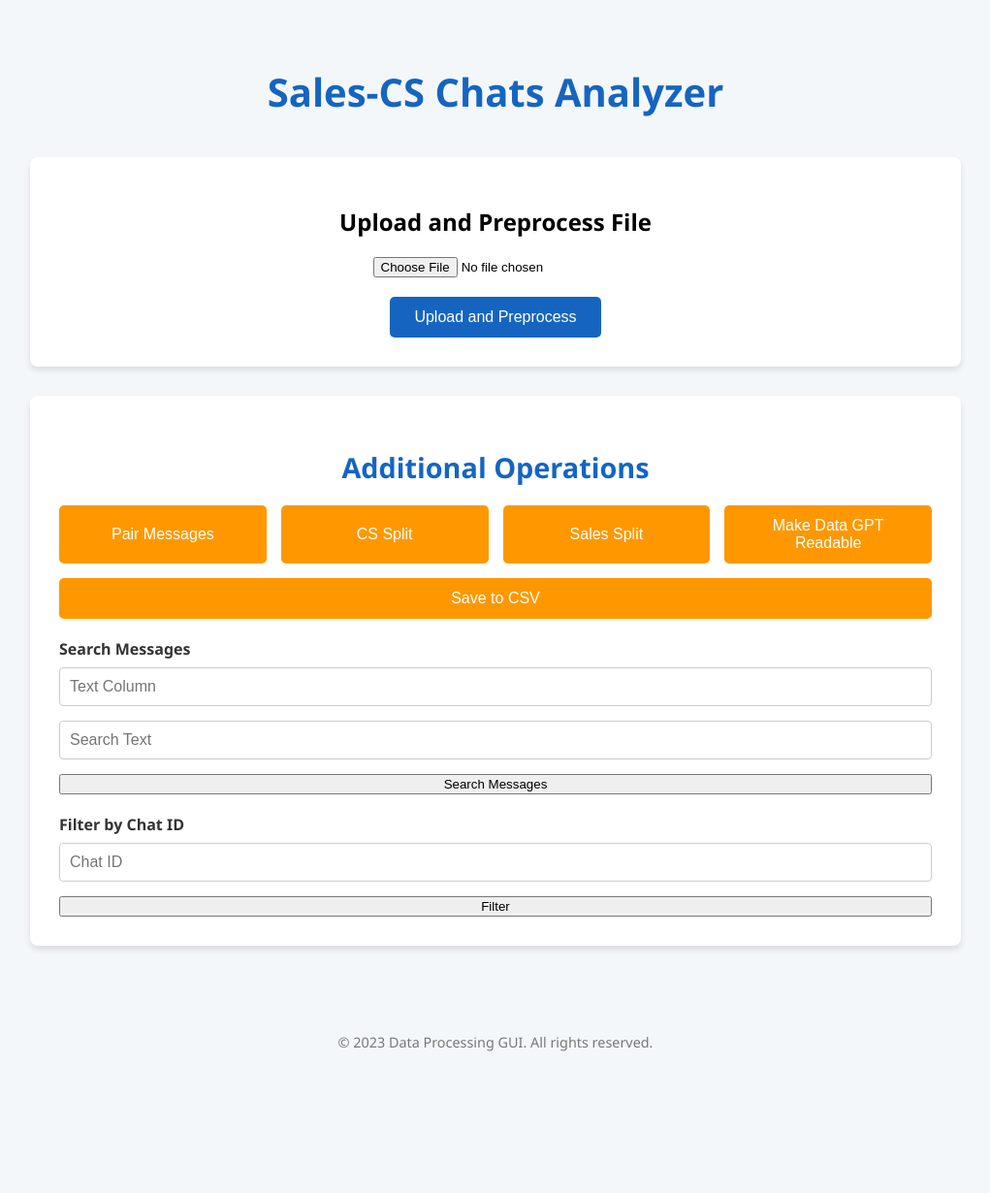
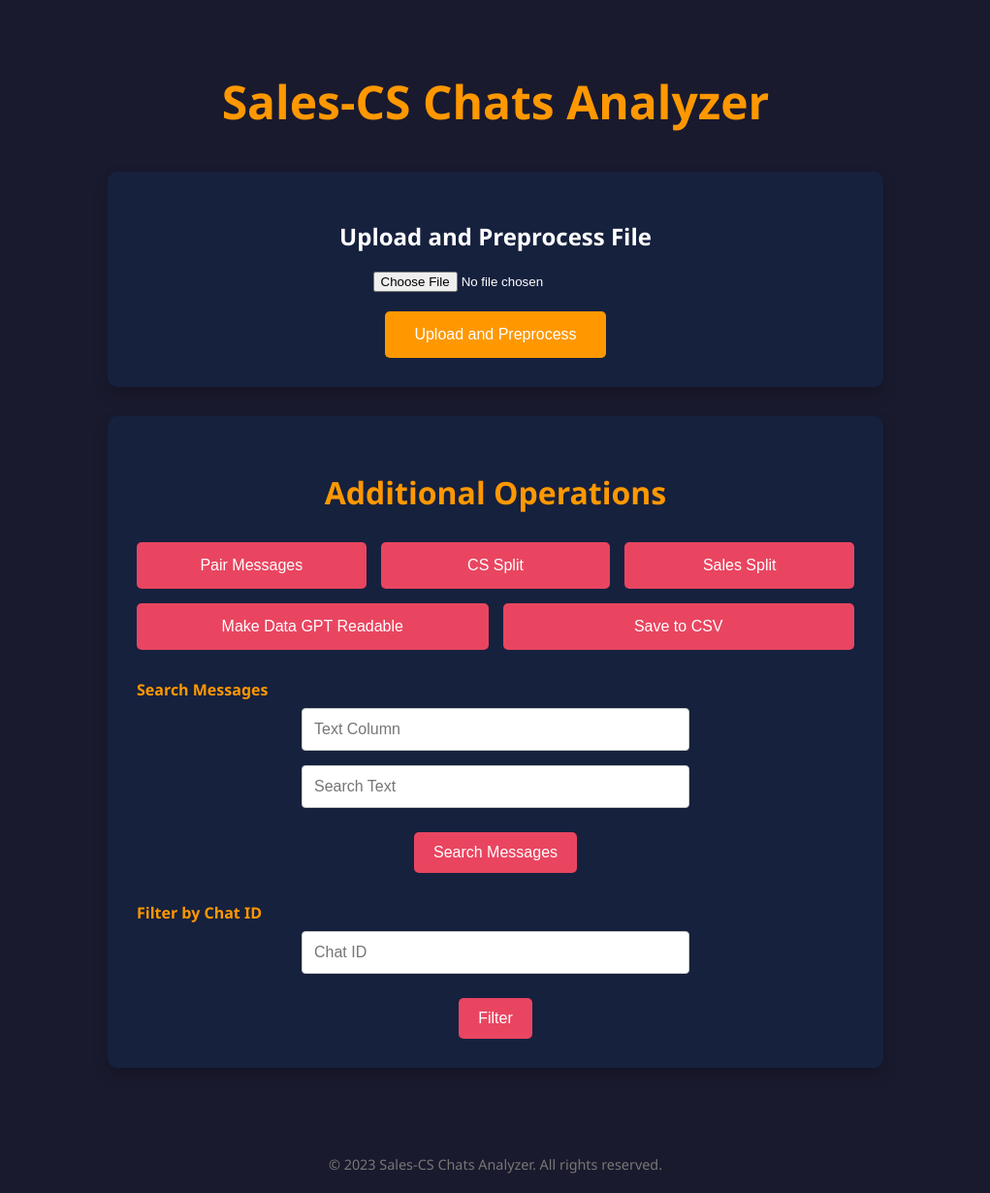
Before and after one commit to Mohamed-Moslemani/AutoAnalyst, a FastAPI app: page / in a window 1280 px wide. Shown: the whole page at 97% size, without its empty margins (129-1150 px from the left). Before the commit the page ends 1084 px from the top, so only its background shows below. Run offline with FastAPI, Linux system fonts and the light colour scheme.

Commit message:
style change

```diff
--- a/app/templates/index.html
+++ b/app/templates/index.html
@@ -1,10 +1,8 @@
-<!-- app/templates/index.html -->
-
 <!DOCTYPE html>
 <html lang="en">
 <head>
     <meta charset="UTF-8">
-    <title>Data Processing GUI</title>
+    <title>Sales-CS Chats Analyzer</title>
     <style>
         /* Base Styles */
         * {
@@ -12,7 +10,8 @@
         }
         body {
             font-family: 'Segoe UI', Tahoma, Geneva, Verdana, sans-serif;
-            background-color: #f4f7fa;
+            background-color: #1a1a2e;
+            color: #fff;
             margin: 0;
             padding: 0;
         }
@@ -29,6 +28,9 @@
             max-width: 1000px;
             margin: auto;
             padding: 40px 20px;
+            display: flex;
+            flex-direction: column;
+            align-items: center;
         }
 
         /* Header */
@@ -37,25 +39,27 @@
             padding-bottom: 30px;
         }
         .header h1 {
-            font-size: 2.5em;
-            color: #1565c0;
+            font-size: 3em;
+            color: #ff9800;
             margin-bottom: 10px;
         }
         .header p {
             font-size: 1.2em;
-            color: #555;
+            color: #fff;
         }
 
         /* Card Styles */
         .card {
-            background: #fff;
-            border-radius: 8px;
+            background: #16213e;
+            border-radius: 10px;
             padding: 30px;
             margin-bottom: 30px;
-            box-shadow: 0 4px 6px rgba(0, 0, 0, 0.1);
+            box-shadow: 0 8px 16px rgba(0, 0, 0, 0.2);
+            width: 100%;
+            max-width: 800px;
         }
 
-        /* File Upload Section */
+        /* Upload Section */
         .upload-section {
             display: flex;
             flex-direction: column;
@@ -63,36 +67,40 @@
         }
         .upload-section input[type="file"] {
             margin-bottom: 20px;
+            color: #fff;
         }
         .upload-section button {
-            background-color: #1565c0;
+            background-color: #ff9800;
             color: #fff;
             border: none;
-            padding: 12px 25px;
+            padding: 15px 30px;
             font-size: 1em;
             border-radius: 5px;
             cursor: pointer;
+            transition: background 0.3s;
         }
         .upload-section button:hover {
-            background-color: #0d47a1;
+            background-color: #e07c00;
         }
 
         /* Task Status */
         #status {
-            background: #e3f2fd;
-            border-left: 5px solid #1565c0;
+            background: #0f3460;
+            border-left: 5px solid #ff9800;
             padding: 15px;
             margin-top: 20px;
             border-radius: 4px;
             font-size: 1em;
-            color: #333;
+            color: #fff;
+            width: 100%;
+            max-width: 800px;
         }
 
         /* Additional Operations */
         .task-section h2 {
-            font-size: 1.8em;
-            color: #1565c0;
-            margin-bottom: 20px;
+            font-size: 2em;
+            color: #ff9800;
+            margin-bottom: 30px;
             text-align: center;
         }
         .task-buttons {
@@ -102,37 +110,57 @@
             justify-content: center;
         }
         .task-buttons button {
-            background-color: #ff9800;
+            background-color: #e94560;
+            color: #fff;
+            border: none;
+            padding: 15px 25px;
+            font-size: 1em;
+            border-radius: 5px;
+            cursor: pointer;
+            flex: 1 1 200px;
+            transition: background 0.3s;
+        }
+        .task-buttons button:hover {
+            background-color: #d63447;
+        }
+
+        /* Forms */
+        .form-group {
+            margin-top: 30px;
+            display: flex;
+            flex-direction: column;
+            align-items: center;
+            width: 100%;
+        }
+        .form-group label {
+            font-weight: bold;
+            margin-bottom: 8px;
+            color: #ff9800;
+            align-self: flex-start;
+        }
+        .form-group input[type="text"],
+        .form-group input[type="number"] {
+            padding: 12px;
+            font-size: 1em;
+            border: 1px solid #ccc;
+            border-radius: 4px;
+            margin-bottom: 15px;
+            width: 100%;
+            max-width: 400px;
+        }
+        .form-group button {
+            background-color: #e94560;
             color: #fff;
             border: none;
             padding: 12px 20px;
             font-size: 1em;
             border-radius: 5px;
             cursor: pointer;
-            flex: 1 1 200px;
+            transition: background 0.3s;
+            margin-top: 10px;
         }
-        .task-buttons button:hover {
-            background-color: #fb8c00;
-        }
-
-        /* Forms */
-        .form-group {
-            margin-top: 20px;
-            display: flex;
-            flex-direction: column;
-        }
-        .form-group label {
-            font-weight: bold;
-            margin-bottom: 8px;
-            color: #333;
-        }
-        .form-group input[type="text"],
-        .form-group input[type="number"] {
-            padding: 10px;
-            font-size: 1em;
-            border: 1px solid #ccc;
-            border-radius: 4px;
-            margin-bottom: 15px;
+        .form-group button:hover {
+            background-color: #d63447;
         }
 
         /* Footer */
@@ -205,9 +233,8 @@
 
     <!-- Footer -->
     <div class="footer">
-        &copy; 2023 Data Processing GUI. All rights reserved.
+        &copy; 2023 Sales-CS Chats Analyzer. All rights reserved.
     </div>
-
     <!-- JavaScript -->
     <script>
         async function uploadFile() {
```
